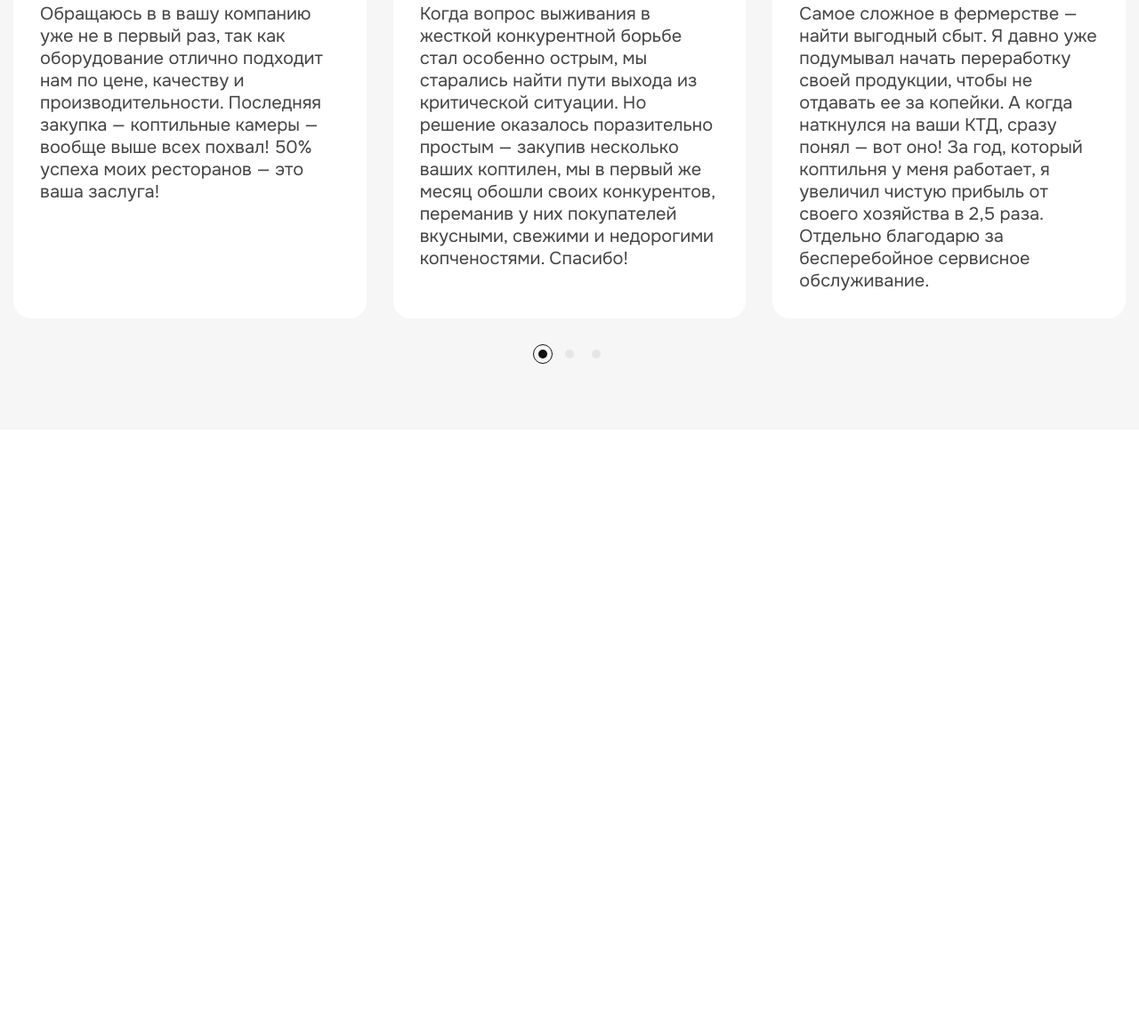
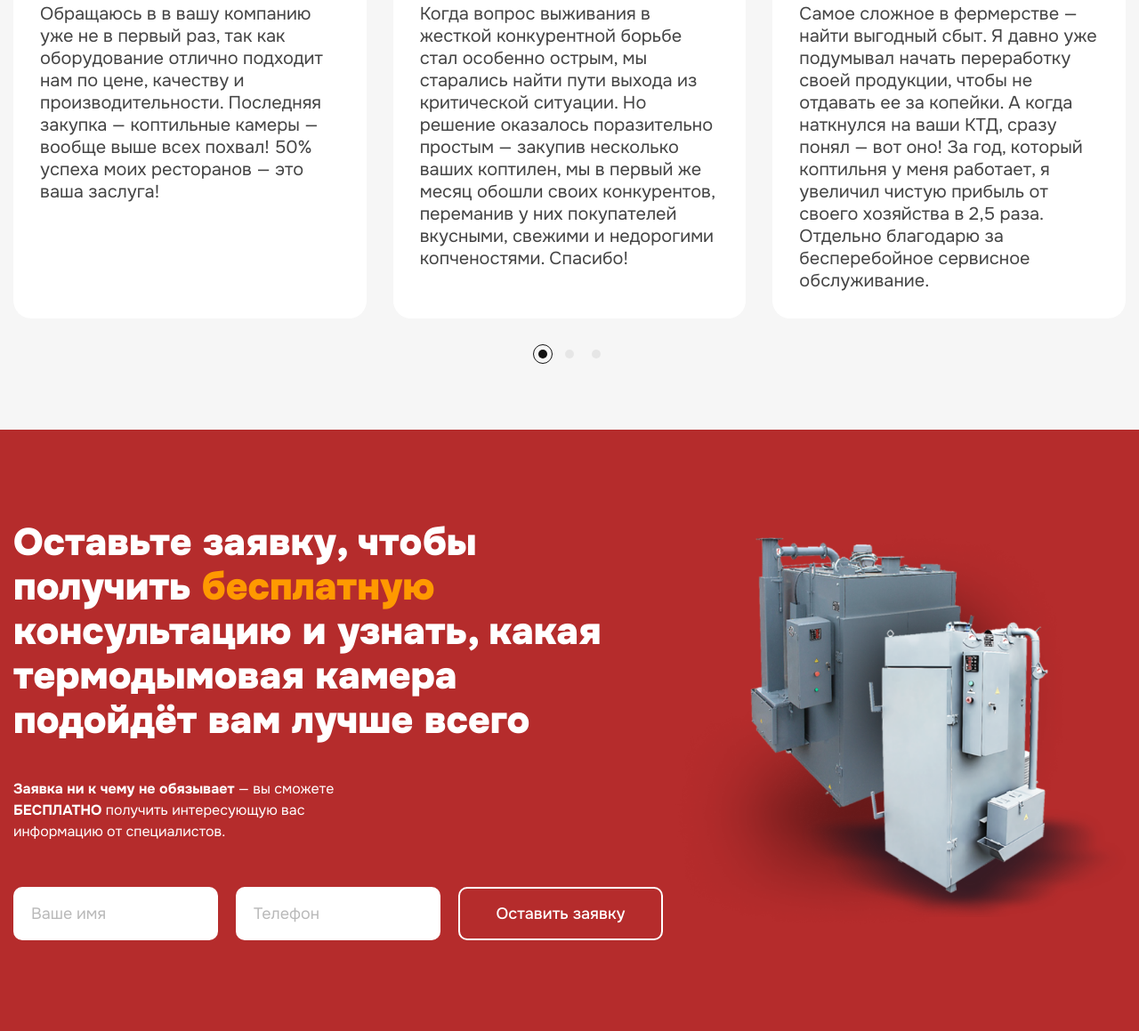
Before and after one commit to theibd56/tsg, a website built with Vite: page index.html in a window 1280 px wide. Shown: the part 9169-10328 px from the top of the page at 89% size. Before the commit the page ends 9652 px from the top, so only its background shows below. Built offline with nearby package versions, Linux system fonts and the light colour scheme; files whose address does not match are found by name.

Commit message:
footer has been created

```diff
--- a/index.html
+++ b/index.html
@@ -917,9 +917,36 @@
         </div>
       </section>
     </main>
+    <footer class="footer">
+      <div class="footer-container container">
+        <div class="footer-content">
+          <div class="footer-content__left">
+            <h2 class="footer-title">
+              Оставьте заявку, чтобы получить <span>бесплатную</span> консультацию и узнать, какая термодымовая камера подойдёт вам лучше всего
+            </h2>
+            <div class="footer-text">
+             <strong> Заявка ни к чему не обязывает</strong> — вы сможете <strong>БЕСПЛАТНО</strong> получить интересующую вас информацию от специалистов.
+            </div>
+            <form action="" class="footer-form">
+              <div class="footer-form__fields">
+                <input type="text" name="name" id="name4" placeholder="Ваше имя">
+              </div>
+              <div class="footer-form__fields">
+                <input type="tel" name="phone" id="phone4" placeholder="Телефон">
+              </div>
+              <button class="footer-form__button">Оставить заявку</button>
+            </form>
+          </div>
+          <div class="footer-content__right">
+            <img src="/banner/banner-image-footer.png" alt="" class="footer-content__image">
+          </div>
+        </div>
+      </div>
+      <div class="footer-smoke">
+        <img class="footer-smoke__left" src="/banner/banner-bg-4__left.png" alt="">
+        <img class="footer-smoke__right" src="/banner/banner-bg-4__right.png" alt="">
 
-    <footer class="footer">
-
+      </div>
     </footer>
     <script type="module" src="/main.js"></script>
   </body>
--- a/sass/blocks/media/_footer.scss
+++ b/sass/blocks/media/_footer.scss
@@ -0,0 +1,100 @@
+.footer {
+  background: #B52C2C;
+  padding: 102px 0;
+
+  position: relative;
+  overflow: hidden;
+  &-content {
+    display: flex;
+    align-items: center;
+    &__image {
+      width: 560px;
+      height: 100%;
+      object-fit: contain;
+    }
+    &__left {
+      position: relative;
+      z-index: 5;
+    }
+    &__right {
+      position: relative;
+      z-index: 1;
+    }
+  }
+  &-title {
+    text-align: left;
+    max-width: 696px;
+    color: #fff;
+    margin: 0;
+    span {
+      color: #f90;
+    }
+  }
+  &-text {
+    max-width: 383px;
+    margin-top: 40px;
+    color: #fff;
+  }
+  &-form {
+    margin-top: 50px;
+    display: flex;
+    align-items: center;
+    gap: 20px;
+    input {
+      width: 230px;
+      border-radius: 10px;
+      background: #fff;
+      border: none;
+      outline: none;
+
+      padding: 0 20px;
+
+      color: var(--main-color);
+      font-size: 18px;
+      font-weight: 400;
+      line-height: normal;
+      height: 60px;
+      &::placeholder {
+        color: #B9B9B9;
+      }
+    }
+    button {
+      width: 230px;
+      height: 60px;
+
+      border-radius: 10px;
+      background: none;
+      border: 2px solid #fff;
+      outline: none;
+
+      color: #FFF;
+      font-size: 18px;
+      font-weight: 500;
+      line-height: normal;
+
+      cursor: pointer;
+      transition: all .3s ease;
+      &:hover {
+        opacity: 0.7;
+      }
+    }
+  }
+
+  &-smoke {
+    position: absolute;
+    inset: 0;
+    width: 100%;
+    height: 100%;
+    &__left {
+      position: absolute;
+      top: -70%;
+      left: 0;
+    }
+    &__right {
+      position: absolute;
+      bottom: 0;
+      right: 0;
+      z-index: 2;
+    }
+  }
+}
```
